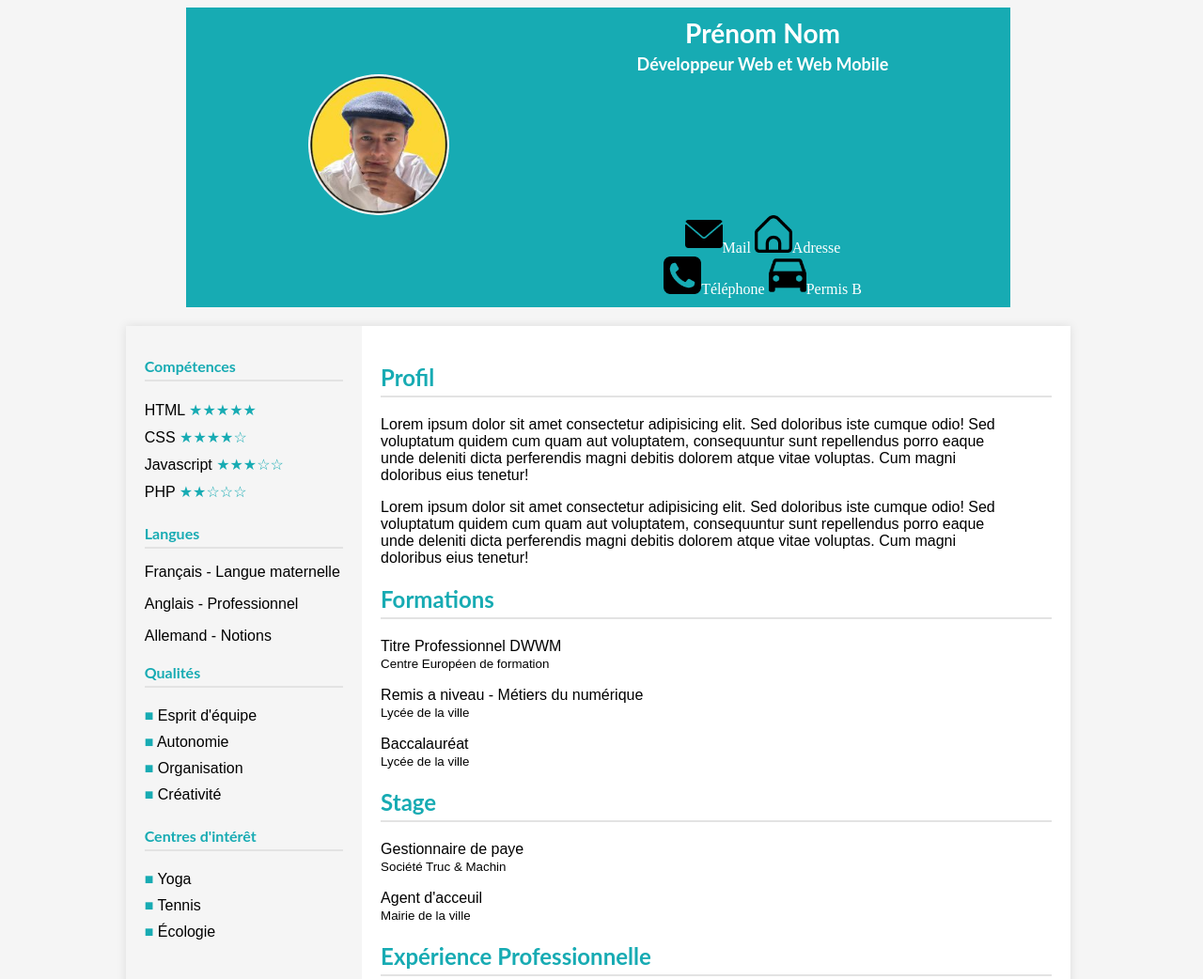
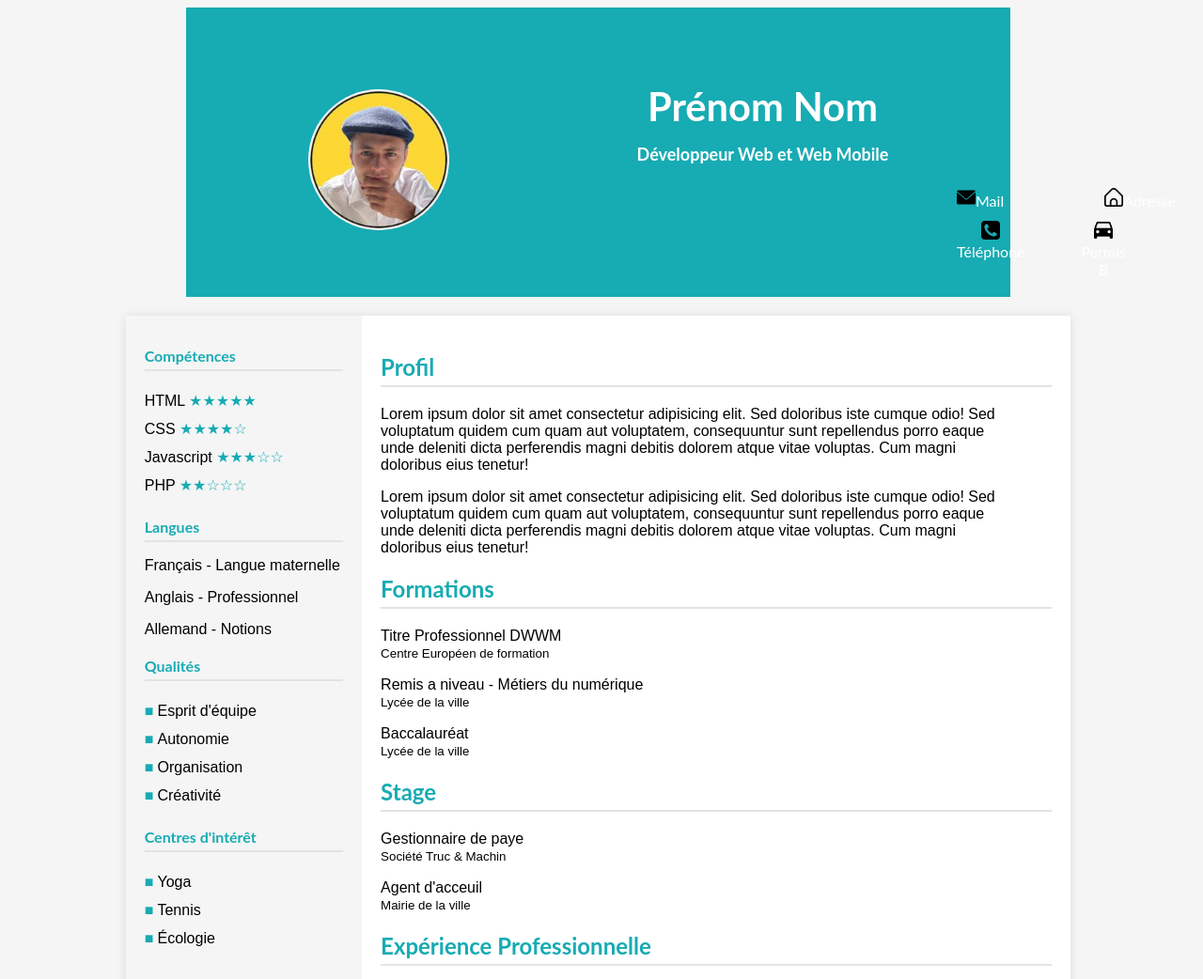
Before and after one commit to Vitraxe/Giard_Alexandre_Devoir_3_CV_HTML_CSS.zip, a plain HTML site: page index.html in a window 1280 px wide. Shown: the top 1042 px of the page at 94% size. Drawn offline with Linux system fonts and the light colour scheme.

Commit message:
Modification header + organisation

```diff
--- a/style.css
+++ b/style.css
@@ -4,23 +4,36 @@ body {
     margin-right: 15px;
 }
 
-/* Conteneur principal */
-.container {
-    display: grid;
-    grid-template-columns: 25% 75%; /* Colonne gauche 25%, contenu principal 75% */
-    width: 80%;
-    margin: 20px auto;
-    background-color: white;
-    box-shadow: 0px 0px 10px rgba(0, 0, 0, 0.1);
+/* Header */
+.content {
+    padding: 20px;
 }
 
-/* Sidebar (Colonne de gauche) */
-.sidebar {
-    background-color: #f5f5f5;
-    padding: 20px;
+header {
+    background-color:  #17abb3;
+    color: white;
+    text-align: center;
+    padding: 10px;
+    margin-left: 190px;
+    margin-right: 190px;
+    padding-bottom: 10px;
 }
-.color-bleu {
-    color: #17abb3;
+
+header h1 {
+    margin: 0;
+    font-size: 28px;
+    margin-left: 350px;
+    font-family: 'Lato', sans-serif;
+    transform: translateY(70px);
+    font-size: 260%;
+}
+
+header h2 {
+    margin: 5px 0 0;
+    font-size: 18px;
+    margin-left: 350px;
+    font-family: 'Lato', sans-serif;
+    transform: translateY(80px);
 }
 
 .PP img {
@@ -30,7 +43,64 @@ body {
     display: block;
     margin: 0 auto;
     margin-left: 120px;
+}
 
+.contacte {
+    display: flex;
+    justify-content: space-between;
+    margin-left: 600px;
+    margin-right: 300px;
+}
+
+.contacte-1 {
+    transform: translateY(-45px);
+    margin-left: 210px;
+    position: absolute;
+    display: flex;
+    gap: 107px;
+}
+
+.contacte-2 {
+    margin-left: 210px;
+    display: flex;
+    gap: 60px;
+    transform: translateY(-10px);
+}
+
+.contacte-1 img {
+    height: 20px;
+
+}
+
+.contacte-2 img {
+    height: 20px;
+}
+
+span {
+    font-family: 'Lato', sans-serif;
+}
+
+
+
+/* Conteneur principal */
+.container {
+    display: grid;
+    grid-template-columns: 25% 75%;
+    width: 80%;
+    margin: 20px auto;
+    background-color: white;
+    box-shadow: 0px 0px 10px rgba(0, 0, 0, 0.1);
+}
+
+
+
+/* Sidebar (Colonne de gauche) */
+.sidebar {
+    background-color: #f5f5f5;
+    padding: 20px;
+}
+.color-bleu {
+    color: #17abb3;
 }
 
 .section {
@@ -51,43 +121,8 @@ body {
     padding: 5px 0;
 }
 
-/* Contenu principal */
-.content {
-    padding: 20px;
-}
 
-header {
-    background-color:  #17abb3;
-    color: white;
-    text-align: center;
-    padding: 10px;
-    margin-left: 190px;
-    margin-right: 190px;
-}
 
-header h1 {
-    margin: 0;
-    font-size: 28px;
-    margin-left: 350px;
-}
-
-header h2 {
-    margin: 5px 0 0;
-    font-size: 18px;
-    margin-left: 350px;
-}
-
-.contacte {
-    margin-left: 350px;
-}
-
-.contacte-1 img {
-    height: 40px;
-}
-
-.contacte-2 img {
-    height: 40px;
-}
 
 /* Sections */
 section {
@@ -106,6 +141,9 @@ section h2 {
     padding-bottom: 5px;
     color: #17abb3;
 }
+
+
+
 
 /* Footer */
 footer {
@@ -126,6 +164,10 @@ footer h5 {
     color: #ffffff;
 }
 
+
+
+
+/*police ecriture*/
 p {
     font-family: 'Raleway', sans-serif;
 }
```
